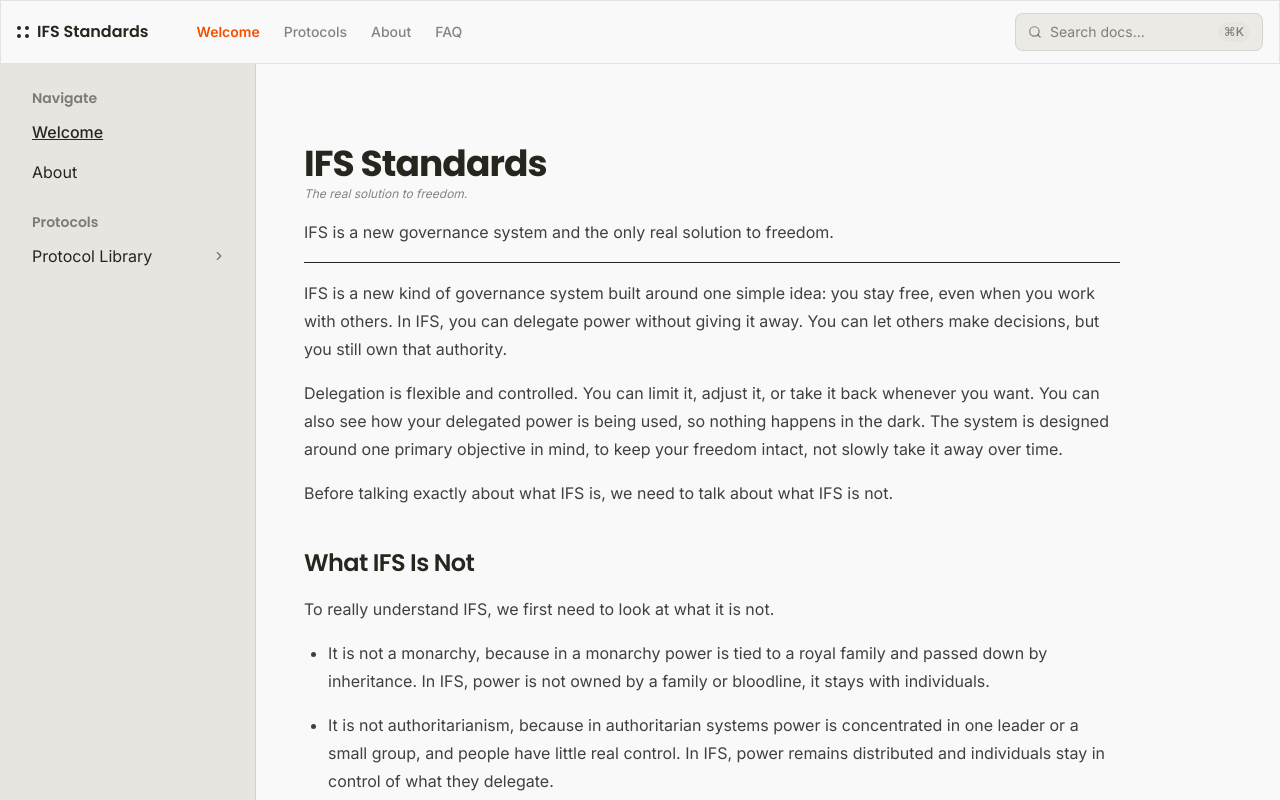
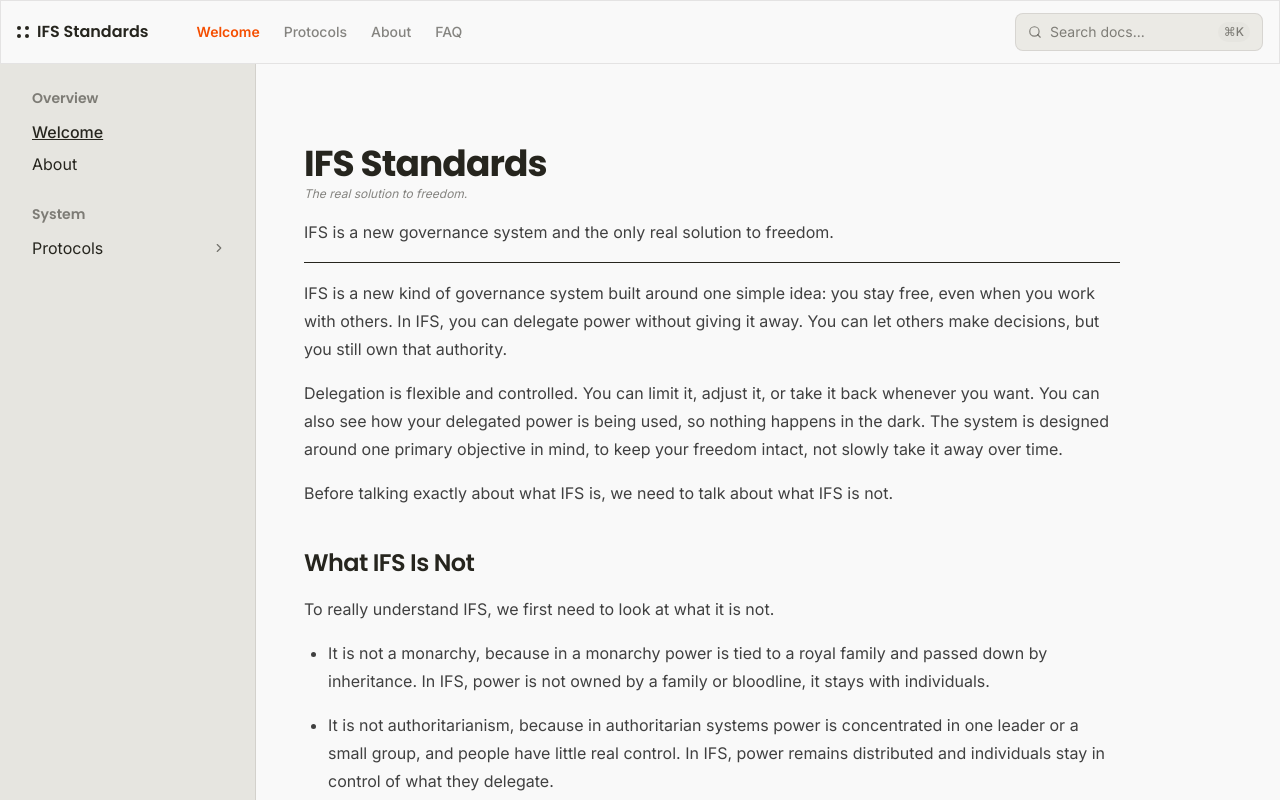
Before and after one commit to easazade/ifs-standards, a React (Vite) app: page / in a window 1280 px wide. Built offline with nearby package versions, Linux system fonts and the light colour scheme.

Commit message:
Update sidebar section

```diff
--- a/src/components/Sidebar.jsx
+++ b/src/components/Sidebar.jsx
@@ -12,18 +12,18 @@ const protocolItems = PROTOCOLS.map((protocol) => ({
 
 const sidebarSections = [
   {
-    title: 'Navigate',
+    title: 'Overview',
     items: [
       { label: 'Welcome', href: ROUTES.HOME },
       { label: 'About', href: ROUTES.ABOUT },
     ],
   },
   {
-    title: 'Protocols',
+    title: 'System',
     items: protocolItems.length
       ? [
           {
-            label: 'Protocol Library',
+            label: 'Protocols',
             href: protocolItems[0].href,
             children: protocolItems,
           },
--- a/src/components/SidebarSection.jsx
+++ b/src/components/SidebarSection.jsx
@@ -73,7 +73,7 @@ SidebarChevron.propTypes = {
 
 function SidebarSectionItems({ items, nested = false }) {
   return (
-    <ul className={['m-0 flex list-none flex-col p-0', nested ? 'gap-2 pl-4' : 'gap-2'].join(' ')}>
+    <ul className={['m-0 flex list-none flex-col p-0', nested ? 'pl-4' : ''].join(' ')}>
       {items.map((item) => {
         return (
           <li key={`${item.href}-${item.label}`} className="bg-transparent">
```
